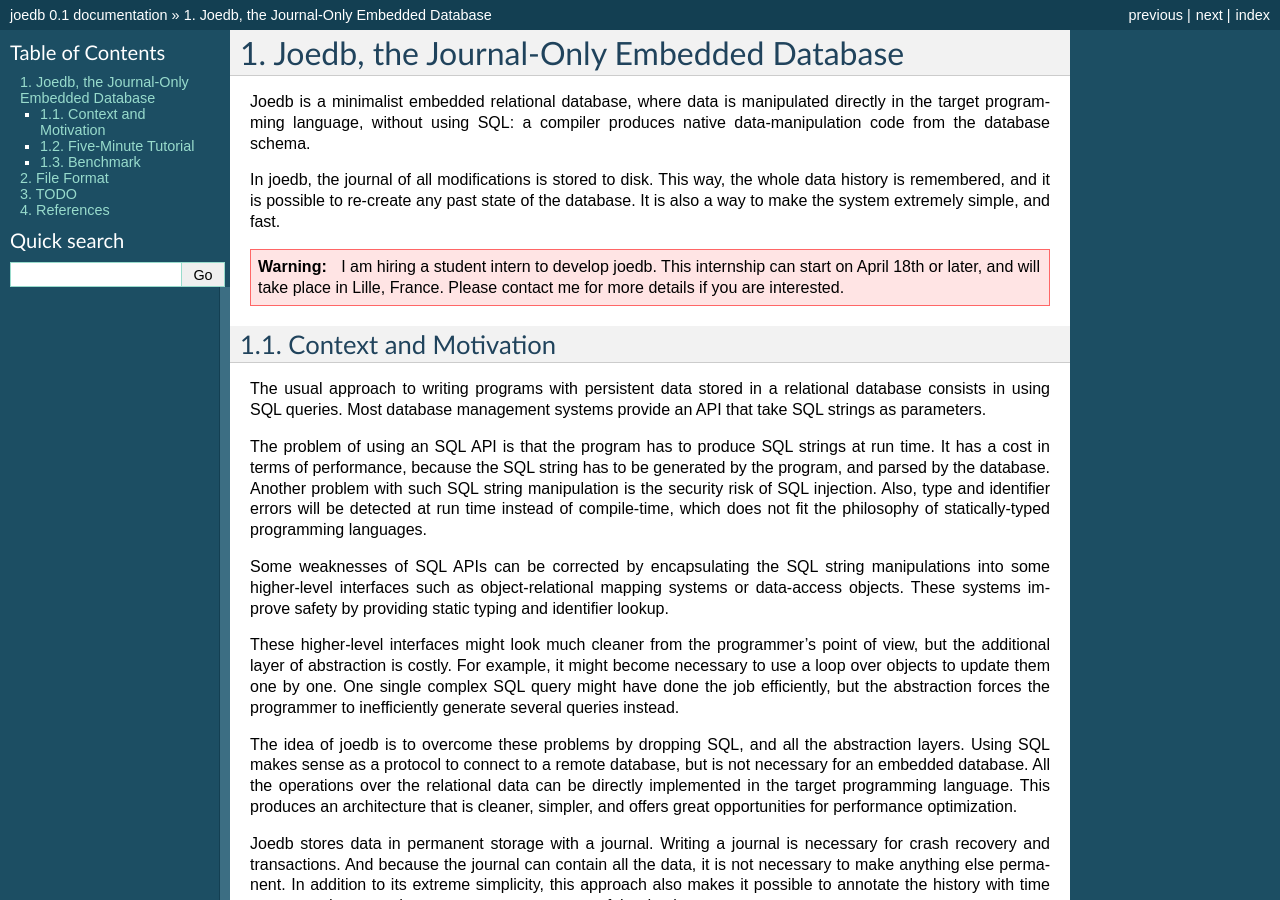
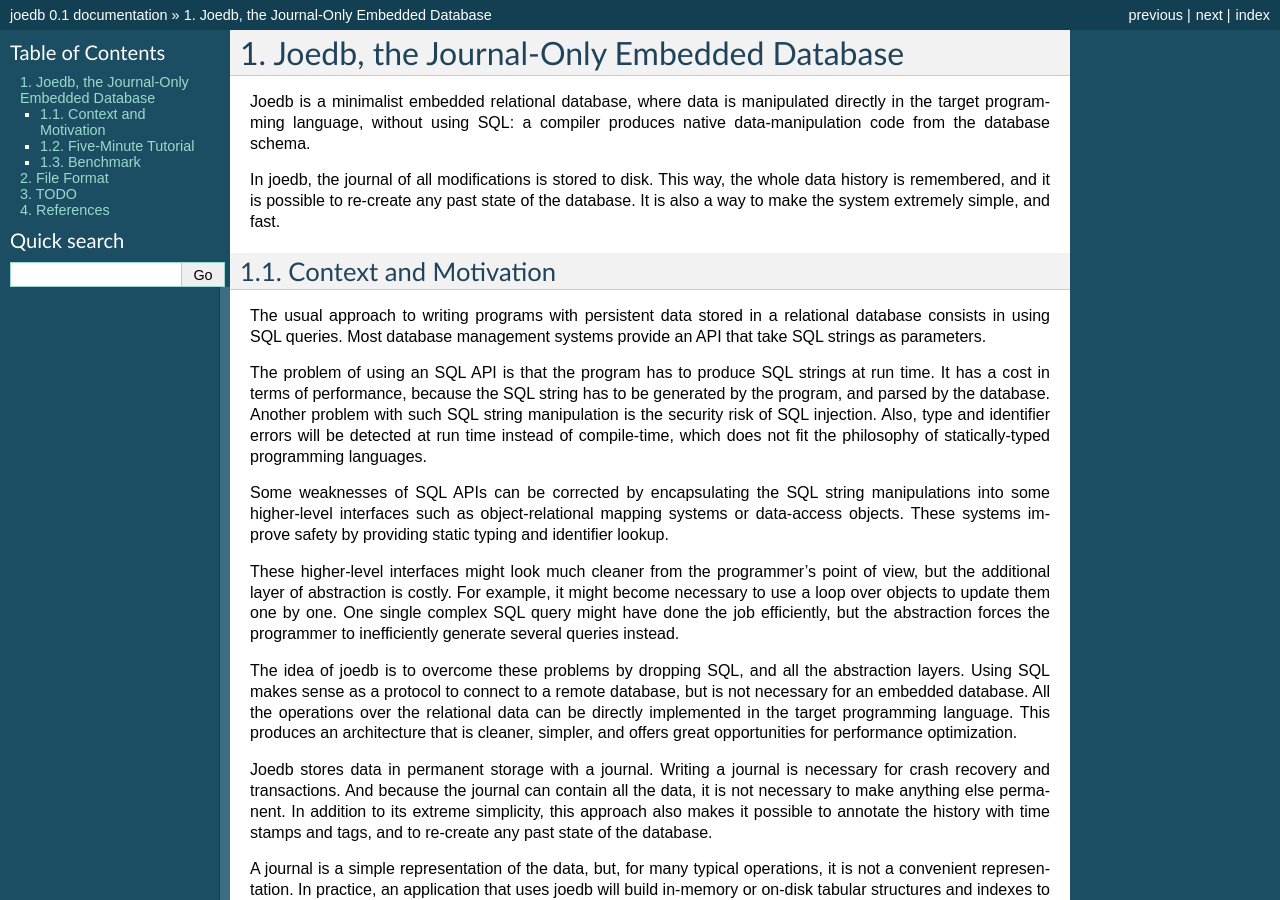
Before and after one commit to Remi-Coulom/joedb, a Sphinx documentation site: the page built from doc/source/intro.rst, in a window 1280 px wide and 900 px high. Built offline with Sphinx 7.4.7, drawn with Linux system fonts in a browser that asks for light colours; formulas are drawn with MathJax 3.

Commit message:
not hiring any more

```diff
--- a/doc/source/intro.rst
+++ b/doc/source/intro.rst
@@ -4,9 +4,6 @@ Joedb, the Journal-Only Embedded Database
 Joedb is a minimalist embedded relational database, where data is manipulated directly in the target programming language, without using SQL: a compiler produces native data-manipulation code from the database schema.
 
 In joedb, the journal of all modifications is stored to disk. This way, the whole data history is remembered, and it is possible to re-create any past state of the database. It is also a way to make the system extremely simple, and fast.
-
-.. warning::
-   I am hiring a student intern to develop joedb. This internship can start on April 18th or later, and will take place in Lille, France. Please contact me for more details if you are interested.
 
 Context and Motivation
 ----------------------
```
